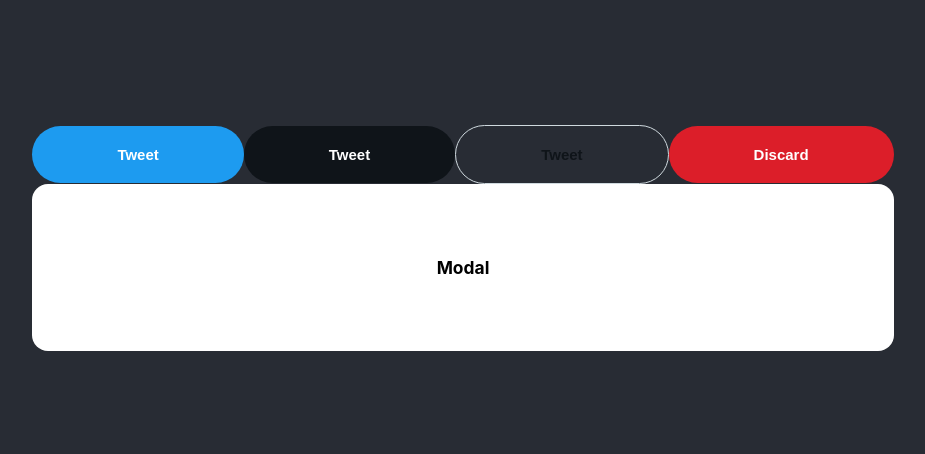
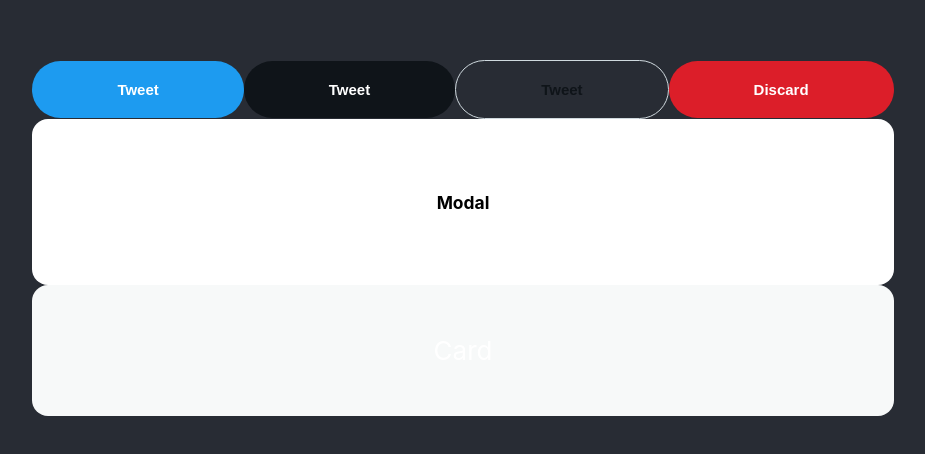
Before and after one commit to Sanatjee/react-twitter-clone, a React (Create React App) app: page / in a window 1280 px wide. Shown: the part 162-616 px from the top of the page, without its empty margins (177-1102 px from the left). Built offline with nearby package versions, Linux system fonts and the light colour scheme.

Commit message:
Added Card and Image component

```diff
--- a/src/Components/ComponentsList.js
+++ b/src/Components/ComponentsList.js
@@ -3,6 +3,7 @@ import Bluebutton from "./UI/Buttons/BlueButton/BlueButton";
 import Darkbutton from "./UI/Buttons/DarkButton/DarkButton";
 import LightButton from "./UI/Buttons/LightButton/LightButton";
 import RedButton from "./UI/Buttons/RedButton/RedButton";
+import GreyCard from "./UI/Cards/GreyCard/GreyCard";
 import Modal from "./UI/Modals/Modal";
 
 const Componentslist = () => {
@@ -13,6 +14,7 @@ const Componentslist = () => {
       <LightButton title="Tweet" />
       <RedButton title="Discard" />
       <Modal title="Discard" />
+      <GreyCard />
     </div>
   );
 };
--- /dev/null
+++ b/src/Components/UI/Cards/GreyCard/GreyCard.js
@@ -0,0 +1,9 @@
+import React from "react";
+
+import classes from "./GreyCard.module.css";
+
+const GreyCard = () => {
+  return <div className={classes.grey_card}>Card</div>;
+};
+
+export default GreyCard;
--- /dev/null
+++ b/src/Components/UI/Cards/GreyCard/GreyCard.module.css
@@ -0,0 +1,5 @@
+.grey_card {
+  background-color: #f7f9f9;
+  padding: 50px;
+  border-radius: 16px;
+}
```
Also changed, not shown: src/Components/UI/Images/RoundedCornerImage/RoundedCornerImage.js (added, +7 -0 lines), src/Components/UI/Images/RoundedCornerImage/RoundedCornerImage.module.css (added), 1 other file (tests, documents, lock files or other folders).
